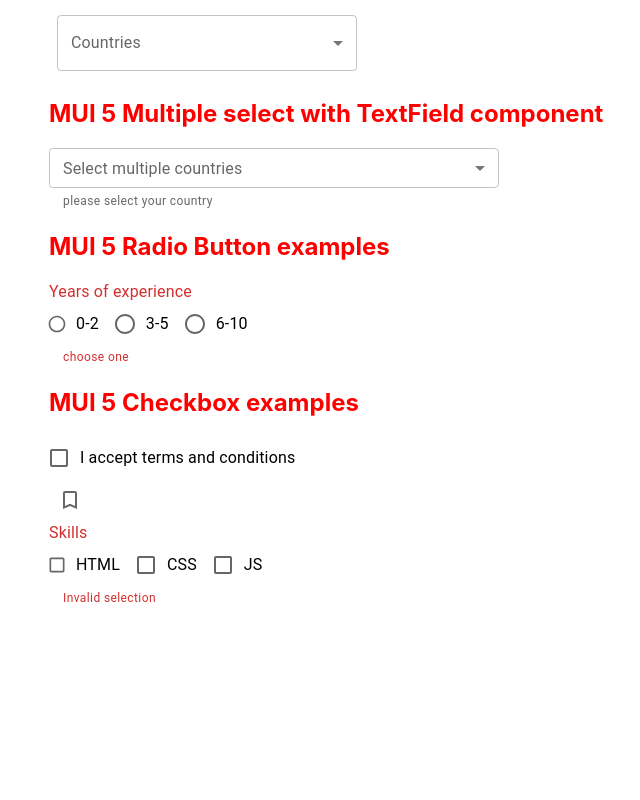
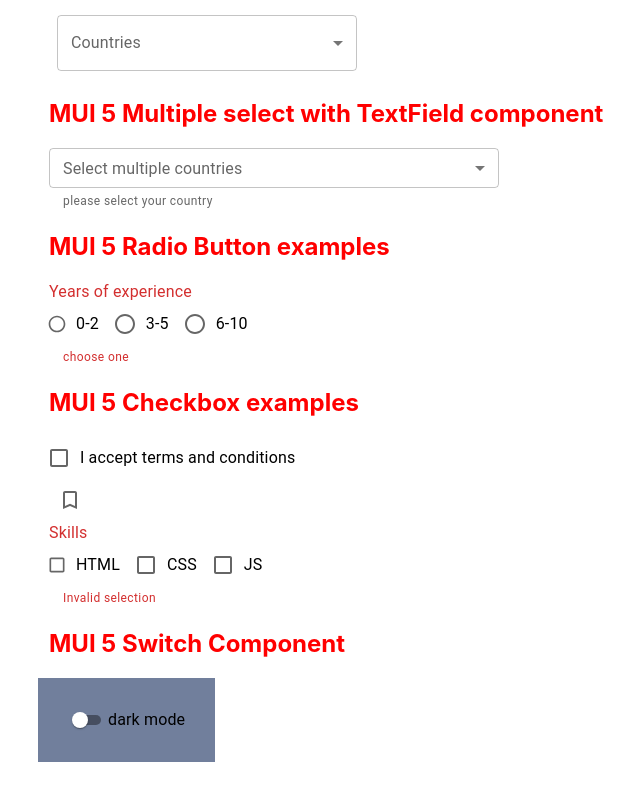
Before and after one commit to Dina2703/mui5-app, a React (Create React App) app: page / in a window 1280 px wide. Shown: the part 1995-2795 px from the top of the page, without its empty margins (15-655 px from the left). Before the commit the page ends 2668 px from the top, so only its background shows below. Built offline with nearby package versions, Linux system fonts and the light colour scheme.

Commit message:
Switch MUI

```diff
--- a/src/App.css
+++ b/src/App.css
@@ -38,3 +38,13 @@
     transform: rotate(360deg);
   }
 }
+
+.day {
+  background-color: antiquewhite;
+  padding: 30px;
+}
+
+.dark {
+  background-color: #717f9c;
+  padding: 30px;
+}
--- a/src/App.js
+++ b/src/App.js
@@ -5,6 +5,7 @@
 import MuiSelect from "./components/MuiSelect";
 import MultipleSelect from "./components/MuiSelectMulti";
 import MuiSelectMulti2 from "./components/MuiSelectMulti2";
+import MuiSwitch from "./components/MuiSwitch";
 import MuiTextField from "./components/MuiTextField";
 import MuiTypo from "./components/MuiTypo";
 
@@ -28,6 +29,8 @@
       <MuiRadioBtn />
       <h2>MUI 5 Checkbox examples</h2>
       <MuiCheckBox />
+      <h2>MUI 5 Switch Component</h2>
+      <MuiSwitch />
     </div>
   );
 }
--- /dev/null
+++ b/src/components/MuiSwitch.js
@@ -0,0 +1,31 @@
+import { FormControlLabel, Switch } from "@mui/material";
+import { Box } from "@mui/system";
+import React, { useState } from "react";
+
+function MuiSwitch() {
+  const [checked, setChecked] = useState(false);
+
+  const handleChange = (e) => {
+    setChecked(e.target.checked);
+    console.log({ checked });
+  };
+
+  return (
+    <Box>
+      <FormControlLabel
+        label={checked ? "light mode" : "dark mode"}
+        className={checked ? "day" : "dark"}
+        control={
+          <Switch
+            onChange={handleChange}
+            checked={checked}
+            color="secondary"
+            size="small"
+          />
+        }
+      />
+    </Box>
+  );
+}
+
+export default MuiSwitch;
```
